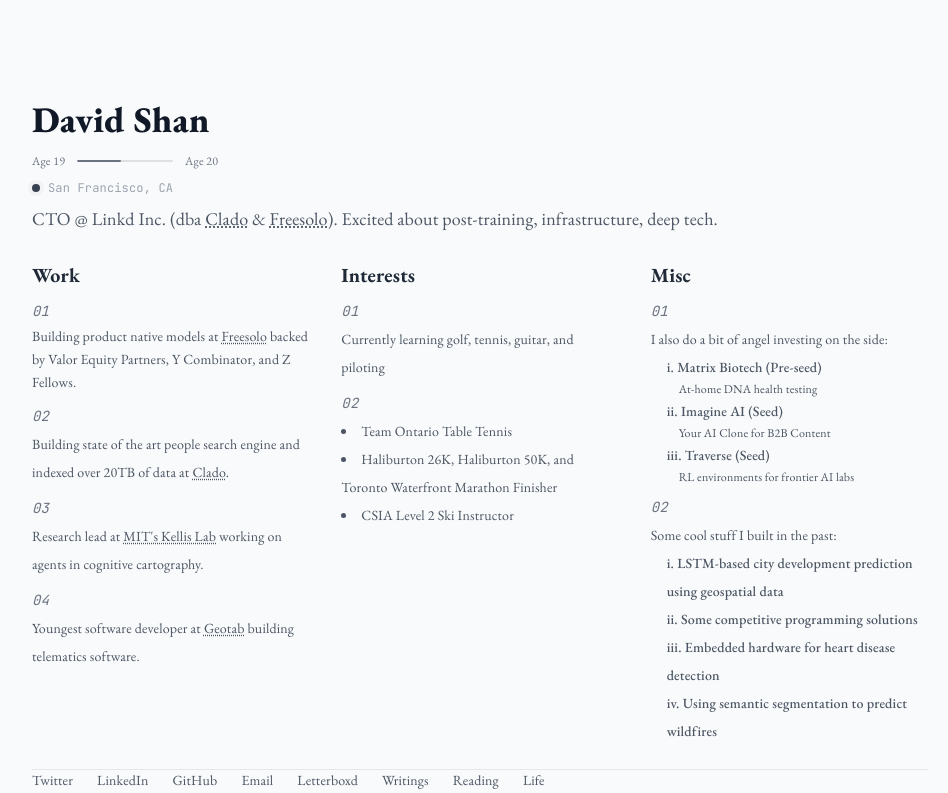
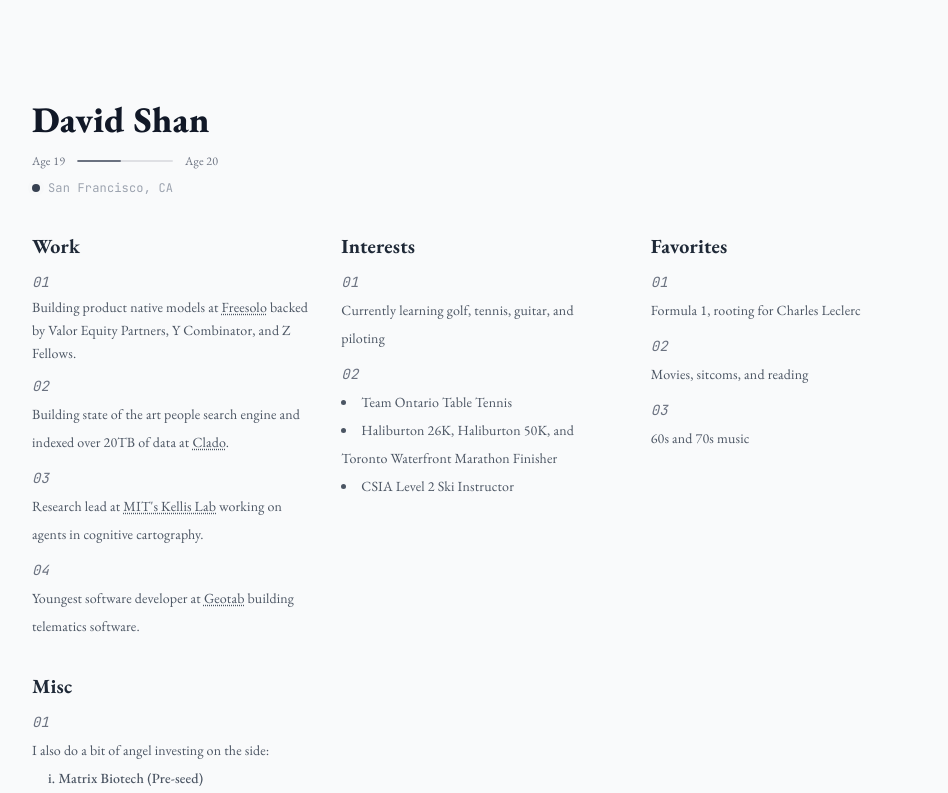
Before and after one commit to DavidBShan/WebsiteV2, a Next.js app: page / in a window 1280 px wide. Shown: the top 793 px of the page, without its empty margins (160-1108 px from the left). Built offline with nearby package versions, Linux system fonts and the light colour scheme.

Commit message:
feat: add favorites section and remove bio line

```diff
--- a/app/page.tsx
+++ b/app/page.tsx
@@ -122,32 +122,6 @@ export default function Home() {
               </span>
               San Francisco, CA
             </div>
-            <p
-              className="leading-relaxed text-base sm:text-lg"
-              style={{ color: textColor }}
-            >
-              CTO @ Linkd Inc. (dba{" "}
-              <a
-                target="_blank"
-                rel="noopener noreferrer"
-                className="href-text"
-                href="https://clado.ai"
-                aria-label="Visit Clado website"
-              >
-                Clado
-              </a>{" "}
-              &{" "}
-              <a
-                target="_blank"
-                rel="noopener noreferrer"
-                className="href-text"
-                href="https://freesolo.co"
-                aria-label="Visit Freesolo website"
-              >
-                Freesolo
-              </a>
-              ). Excited about post-training, infrastructure, deep tech.
-            </p>
           </section>
 
           <section
@@ -345,6 +319,74 @@ export default function Home() {
                       <li>CSIA Level 2 Ski Instructor</li>
                     </ul>
                   </div>
+                </li>
+              </ul>
+            </div>
+
+            <div>
+              <h2
+                className="text-lg sm:text-xl font-bold animate-fade-in delay-700"
+                style={{
+                  marginBottom: "0.75rem",
+                  color: headingColor,
+                }}
+              >
+                Favorites
+              </h2>
+              <ul
+                style={{
+                  display: "flex",
+                  flexDirection: "column",
+                  gap: "0.75rem",
+                }}
+              >
+                <li
+                  className="text-sm leading-loose animate-fade-in delay-1100"
+                  style={{ color: textColor }}
+                >
+                  <div
+                    className="text-sm italic font-mono"
+                    style={{
+                      marginBottom: "0.25rem",
+                      color: mutedStrongColor,
+                    }}
+                    role="presentation"
+                  >
+                    01
+                  </div>
+                  <p>Formula 1, rooting for Charles Leclerc</p>
+                </li>
+                <li
+                  className="text-sm leading-loose animate-fade-in delay-1300"
+                  style={{ color: textColor }}
+                >
+                  <div
+                    className="text-sm italic font-mono"
+                    style={{
+                      marginBottom: "0.25rem",
+                      color: mutedStrongColor,
+                    }}
+                    role="presentation"
+                  >
+                    02
+                  </div>
+                  <p>Movies, sitcoms, and reading</p>
+                </li>
+                <li
+                  className="text-sm leading-loose animate-fade-in delay-1500"
+                  style={{ color: textColor }}
+                >
+                  <div
+                    className="text-sm italic font-mono"
+                    style={{
+                      marginBottom: "0.25rem",
+                      color: mutedStrongColor,
+                    }}
+                    role="presentation"
+                  >
+                    03
+                  </div>
+                  <p>60s and 70s music</p>
                 </li>
               </ul>
             </div>
```
